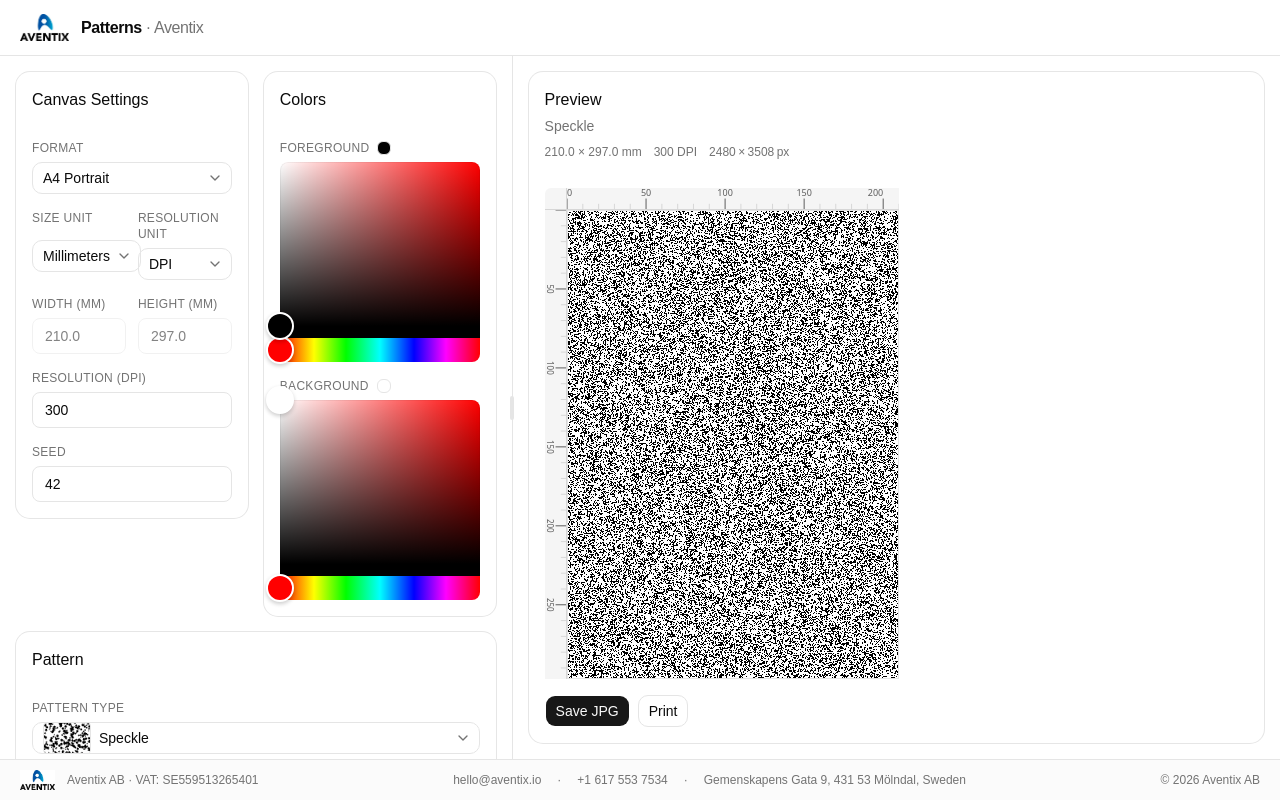
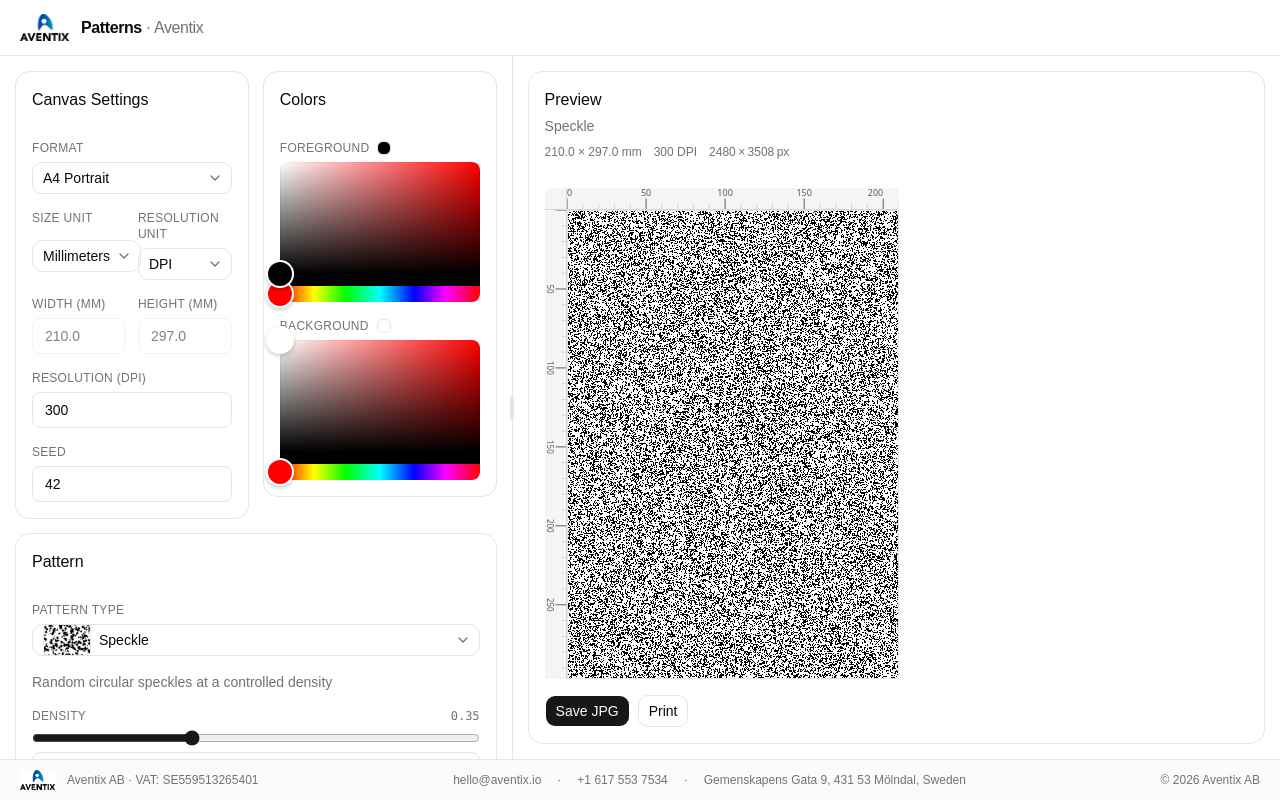
Before and after one commit to Aventix-AB/StructuredPatternGeneration, a React (Vite) app: page / in a window 1280 px wide. Built offline with nearby package versions, Linux system fonts and the light colour scheme.

Commit message:
Refactor color picker layout to use compact styling for improved UI

```diff
--- a/src/components/PatternControls.tsx
+++ b/src/components/PatternControls.tsx
@@ -254,11 +254,13 @@ export function PatternControls({
                 }}
               />
             </div>
+            <div className="color-picker-compact">
               <RgbColorPicker
                 color={color1}
                 onChange={onColor1Change}
                 style={{ width: "100%" }}
               />
+            </div>
           </div>
           <div className="grid gap-1.5">
             <div className="flex items-center gap-2">
@@ -270,11 +272,13 @@ export function PatternControls({
                 }}
               />
             </div>
+            <div className="color-picker-compact">
               <RgbColorPicker
                 color={color2}
                 onChange={onColor2Change}
                 style={{ width: "100%" }}
               />
+            </div>
           </div>
         </CardContent>
       </Card>
--- a/src/index.css
+++ b/src/index.css
@@ -128,3 +128,14 @@
     @apply font-sans;
     }
 }
+
+/* Compact size override for react-colorful pickers */
+.color-picker-compact .react-colorful {
+  height: 140px;
+}
+.color-picker-compact .react-colorful__hue {
+  height: 16px;
+}
+.color-picker-compact .react-colorful__alpha {
+  height: 16px;
+}
```
Lines whose indentation alone changed are shown as unchanged.
